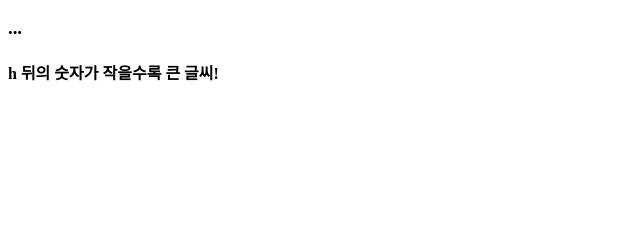
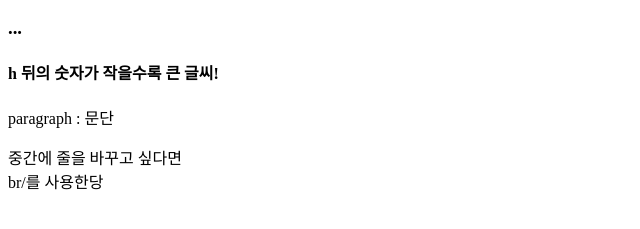
Before and after one commit to yyyyyyei/web_study, a plain HTML site: page 250819_HTML/02_typography.html in a window 1280 px wide. Shown: the part 119-348 px from the top of the page, without its empty margins (0-640 px from the left). Drawn offline with Linux system fonts and the light colour scheme.

Commit message:
paragraph added

```diff
--- a/250819_HTML/02_typography.html
+++ b/250819_HTML/02_typography.html
@@ -16,5 +16,8 @@
      <h4>h 뒤의 숫자가 작을수록 큰 글씨!</h4>
      <!-- alt + shift + 위아래 방향키 : 복제 -->
 
+
+     <p>paragraph : 문단</p>
+     <p>중간에 줄을 바꾸고 싶다면 <br/>br/를 사용한당</p>
 </body>
 </html>
```
